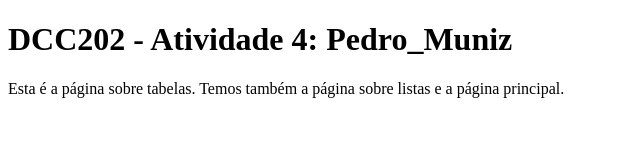
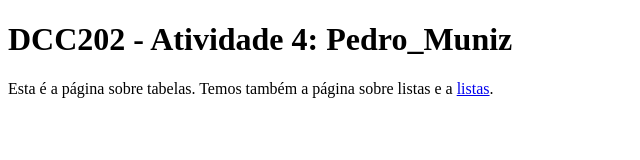
Before and after one commit to ufjf-dcc202/ufjf-dcc202-2023-3-a-atv4-PedroMuniz10, a website: page tabelas.html in a window 1280 px wide. Shown: the whole page, without its empty margins (0-640 px from the left). Drawn offline with Linux system fonts and the light colour scheme.

Commit message:
Criar ancora

```diff
--- a/tabelas.html
+++ b/tabelas.html
@@ -8,7 +8,7 @@
 <body>
     <main>
         <h1>DCC202 - Atividade 4: Pedro_Muniz</h1>
-        <p>Esta é a página sobre tabelas. Temos também a página sobre listas e a página principal.</p>
+        <p>Esta é a página sobre tabelas. Temos também a página sobre listas e a <a href="index.html">listas</a>.</p>
     </main>
 </body>
 </html>
```
